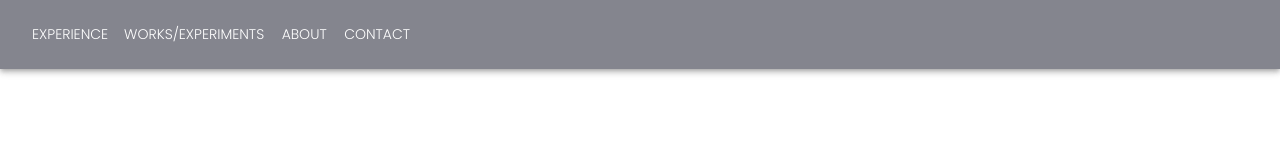
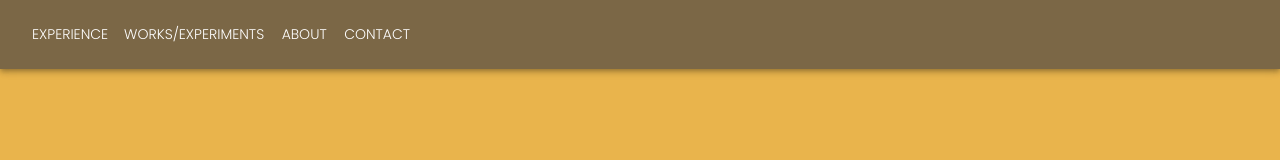
Before and after one commit to euphonie/deprecated-profile, a React (Create React App) app: page /contact in a window 1280 px wide. Shown: the top 160 px of the page. Built offline with nearby package versions, Linux system fonts and the light colour scheme.

Commit message:
feat: clearn home page
- add background color
- enhance palette
- fix bottom navbar positioning

```diff
--- a/src/App.tsx
+++ b/src/App.tsx
@@ -6,6 +6,9 @@ import { BrowserRouter, Link, Route, Routes } from 'react-router-dom';
 import { NavBar } from './components/NavBar';
 import { Footer } from './components/Footer';
 import { Contact } from './pages/Contact';
+import CssBaseline from '@mui/material/CssBaseline/CssBaseline';
+import ThemeProvider from '@mui/material/styles/ThemeProvider';
+import theme from './resources/theme/CustomTheme.d';
 
 const rootStyles = {
 }
@@ -14,12 +17,15 @@ function App() {
   return (
     <React.StrictMode>
         <BrowserRouter>
+          <ThemeProvider theme={theme}>
+            <CssBaseline />
             <NavBar></NavBar>
             <Routes>
               <Route path="/" element={<Home />} />
               <Route path="/contact" element={<Contact />} />
             </Routes>
             <Footer></Footer>
+          </ThemeProvider>
         </BrowserRouter>
     </React.StrictMode>
   );
--- a/src/components/Footer.tsx
+++ b/src/components/Footer.tsx
@@ -9,6 +9,7 @@ import Animate from 'react-simple-animate/dist/animate';
 
 const bottomAppBar = {
     bottom: 0,
+    left: 0,
     top: "revert",
     width: "100%",
     padding: "10px"
--- a/src/components/Hero.tsx
+++ b/src/components/Hero.tsx
@@ -62,12 +62,12 @@ export const Hero = () => {
                     >
                         <Link href={links.linkedin} target="_blank" style={{filter: "drop-shadow(3px 5px 2px rgb(0 0 0 / 0.4))"}}>
                             <Button sx={{ float: 'right' }}>
-                                <LinkedInIcon color="white" fontSize="large" />
+                                <LinkedInIcon color="accent" fontSize="large" />
                             </Button>
                         </Link>
                         <Link href={links.gh} target="_blank" style={{filter: "drop-shadow(3px 5px 2px rgb(0 0 0 / 0.4))"}}>
                             <Button sx={{ float: 'right' }}>
-                                <GitHubIcon color="white" fontSize="large" />
+                                <GitHubIcon color="accent" fontSize="large" />
                             </Button>
                         </Link>
                     </Animate>
--- a/src/components/NavBar.tsx
+++ b/src/components/NavBar.tsx
@@ -87,8 +87,8 @@ export const NavBar = () => {
                             >
                             {
                                 pages.map((page) => (
-                                    <Link to={page.anchor} replace={true} style={{ textDecoration: 'none' }} >
-                                        <MenuItem key={page.title} onClick={handleCloseNavMenu}>
+                                    <Link key={page.title} to={page.anchor} replace={true} style={{ textDecoration: 'none' }} >
+                                        <MenuItem  onClick={handleCloseNavMenu}>
                                             <Typography textAlign="center" >{page.title}</Typography>
                                         </MenuItem>
                                     </Link>
@@ -99,9 +99,9 @@ export const NavBar = () => {
                         <Box sx={{ flexGrow: 1, display: { md: 'flex', xs: 'none' } }}>
                             {
                                 pages.map((page) => (
-                                    <Link to={page.anchor} replace={true} style={{ textDecoration: 'none' }}>
+                                    <Link key={page.title} to={page.anchor} replace={true} style={{ textDecoration: 'none' }}>
                                         <Button
-                                            key={page.title}
+
                                             color="white"
                                             sx={{ my: 2, display: 'block' }}
                                         >
--- a/src/resources/theme/CustomTheme.d.ts
+++ b/src/resources/theme/CustomTheme.d.ts
@@ -6,7 +6,10 @@ const defaultTheme = createTheme();
 const { augmentColor } = defaultTheme.palette;
 const createColor = (mainColor: string, alphaValue?: number) =>
     augmentColor({
-        color: { main: alphaValue ? alpha(mainColor, alphaValue) : mainColor },
+        color: {
+            main: alphaValue ? alpha(mainColor, alphaValue) : mainColor,
+            deafult: alphaValue ? alpha(mainColor, alphaValue) : mainColor
+        }
     });
 
 declare module '@mui/material/AppBar/AppBar'  {
@@ -18,32 +21,52 @@ declare module '@mui/material/AppBar/AppBar'  {
 declare module '@mui/material/SvgIcon' {
     interface SvgIconPropsColorOverrides {
         white: true;
+        accent: true;
     }
 }
 
 declare module '@mui/material/IconButton/IconButton' {
     interface IconButtonPropsColorOverrides {
         white: true;
+        accent: true;
     }
 }
 
 declare module '@mui/material/Button/Button' {
     interface ButtonPropsColorOverrides {
         white: true;
+        accent: true;
     }
 }
+
+declare module '@mui/material/Box/Box' {
+    interface BoxPropsColorOverrides {
+        white: true;
+        accent: true;
+        silver: true;
+    }
+}
+
+/*
+{"Silver Metallic":"a7a2a9","Raisin Black":"242535","Jet":"323444","Maximum Yellow Red":"e9b44c","Alice Blue":"ebf2fa"}
+*/
 
 export default createTheme({
     palette: {
         primary: createColor("#323444"),
         secondary: createColor("#242535"),
-        accent: createColor("#F5BB58"),
+        accent: createColor("#E9B44C"),
+        silver: createColor("#a7a2a9"),
         fadedPrimary: createColor("#323444", 0.6),
         white: createColor('#fff'),
+        background: {
+            default: "#E9B44C",
+            paper: "#EBF2FA"
+        }
     },
     typography: {
         fontFamily: ['Poppins Light', 'Roboto', 'Helvetica Neue', 'sans-serif'].join(
             ','
-        ),
+        )
     },
 });
```
Lines whose indentation alone changed are shown as unchanged.
